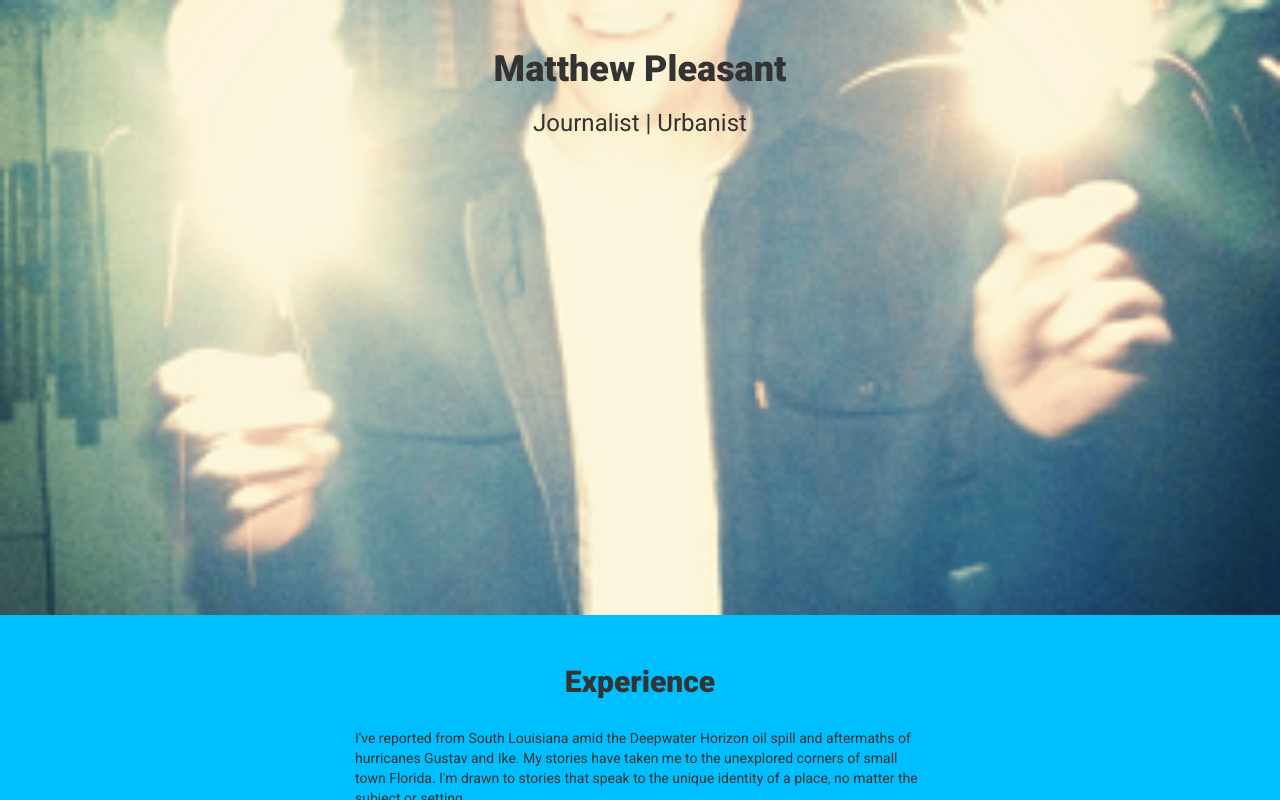
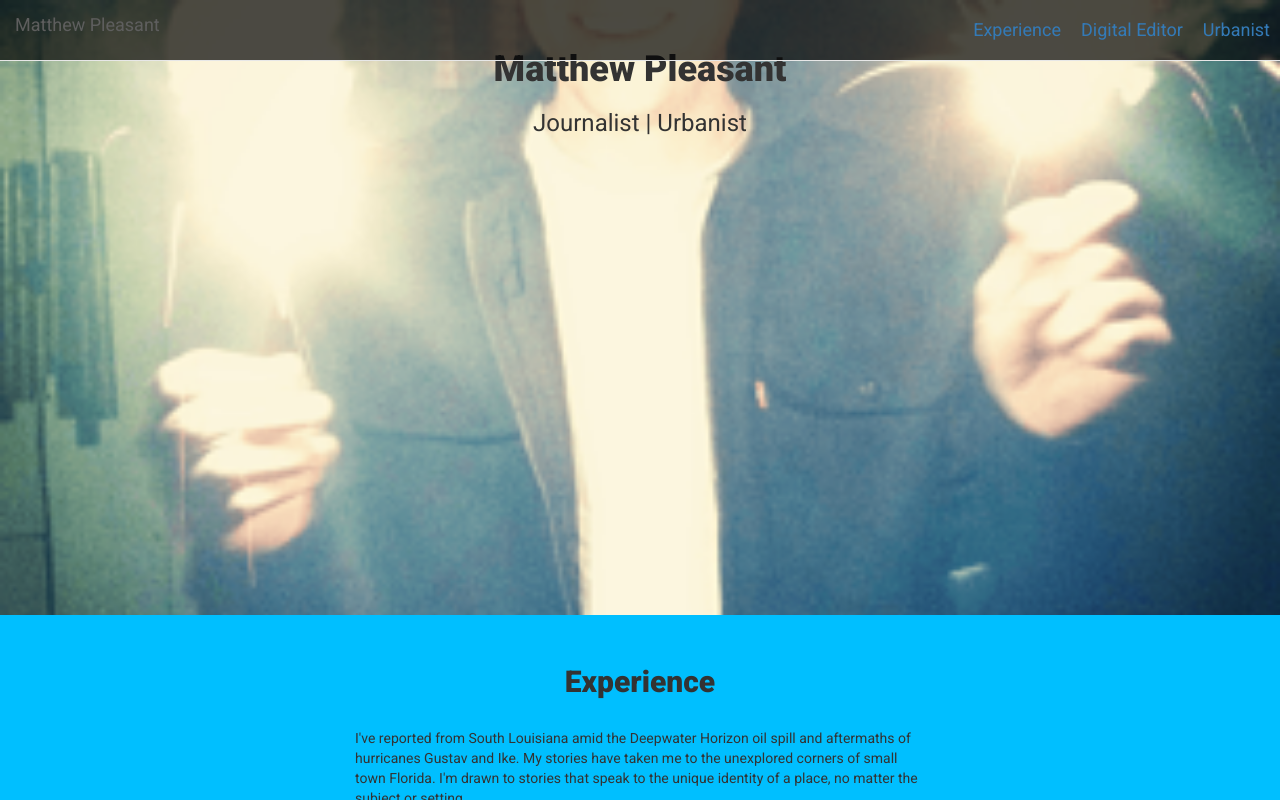
Before and after one commit to matthewpleasant/matthewpleasant, a plain HTML site: page index.html in a window 1280 px wide. Drawn offline with nearby package versions, Linux system fonts and the light colour scheme.

```diff
--- a/index.html
+++ b/index.html
@@ -12,6 +12,39 @@
 </head>
 
 <body>
+
+        <header>
+
+            <nav class="navbar navbar-default navbar-fixed-top">
+                <div class="container-fluid">
+
+                    <div class="navbar-header">
+
+                        <button type="button" class="navbar-toggle collapsed" data-toggle="collapse" data-target="#collapse" aria-expanded="false">
+                            <span class="sr-only">Toggle navigation</span>
+                            <span class="icon-bar"></span>
+                            <span class="icon-bar"></span>
+                            <span class="icon-bar"></span>
+                        </button>
+
+                        <a href="..." class="navbar-brand">Matthew Pleasant</a>
+
+                     </div><!-- navbar-header -->
+
+                        <div class="collapse navbar-collapse" id="collapse">
+                            <ul class="nav navbar-nav navbar-right">
+                                <li><h4><a href="#experience">Experience</a></h4></li>
+                                <li><h4><a href="#education">Digital Editor</a></h4></li>
+                                <li><h4><a href="#projects">Urbanist</a></h4></li>
+                            </ul>
+                        </div>
+
+                </div> <!-- container-fluid -->
+            </nav>
+
+        </header>
+
+
 
         <!--  Header/Intro -->
             <div id="intro">
--- a/styles.css
+++ b/styles.css
@@ -1,3 +1,11 @@
+.navbar {
+	background-color:rgba(0,0,0,0.7)
+}
+
+header {
+	background-color: blue;
+}
+
 p {
 	padding: 20px;
 	text-align: left;
```
